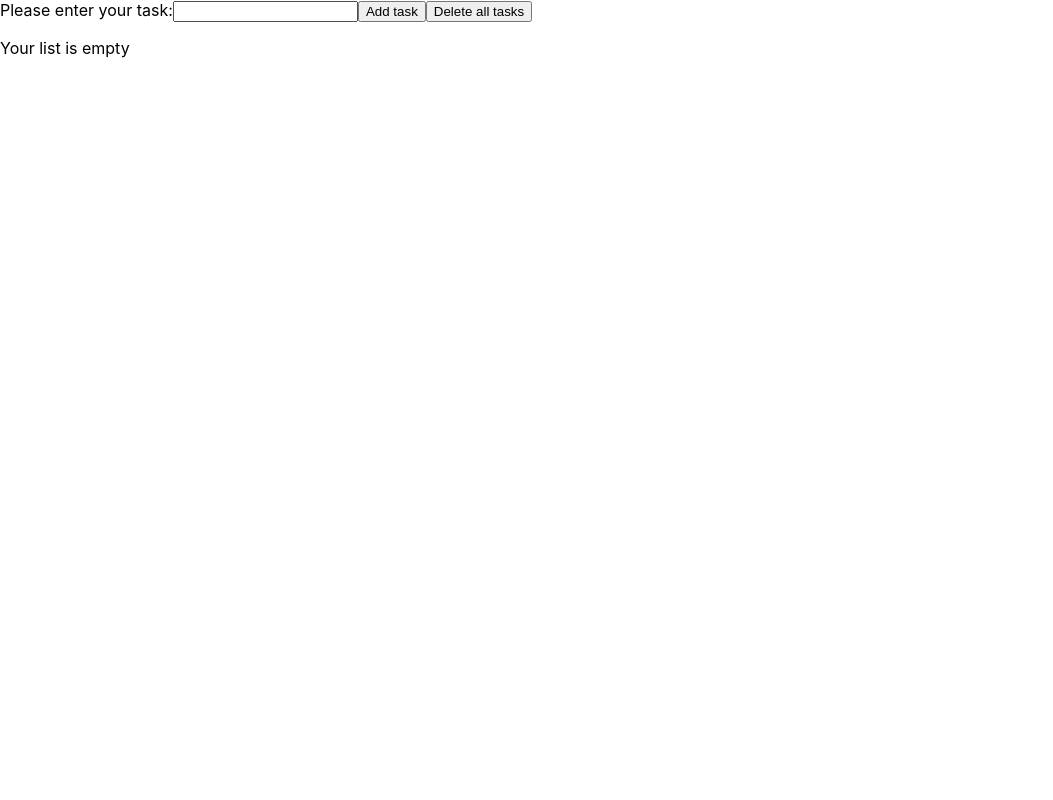
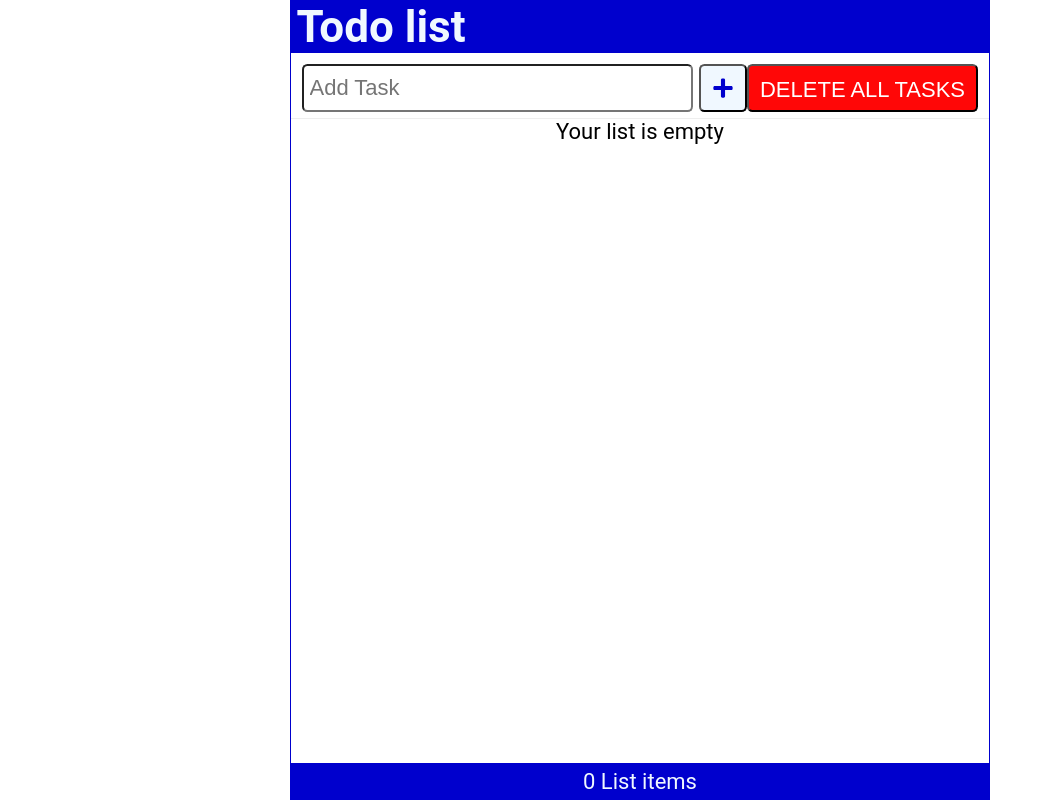
Before and after one commit to Dennis539/ToDo-app, a React (Create React App) app: page / in a window 1280 px wide. Shown: the whole page, without its empty margins (0-1053 px from the left). Built offline with nearby package versions, Linux system fonts and the light colour scheme.

Commit message:
Updated todo-app

```diff
--- a/package.json
+++ b/package.json
@@ -8,6 +8,7 @@
     "@testing-library/user-event": "^13.5.0",
     "react": "^18.2.0",
     "react-dom": "^18.2.0",
+    "react-icons": "^5.0.1",
     "react-scripts": "5.0.1",
     "web-vitals": "^2.1.4"
   },
--- /dev/null
+++ b/src/Addtask.js
@@ -0,0 +1,30 @@
+import { FaPlus } from "react-icons/fa"
+
+const AddTask = ({
+    handleSubmit,
+    inputValue,
+    setInputValue,
+    deleteAllTasks,
+}) => {
+    return (
+        <form className="addTaskForm" onSubmit={handleSubmit}>
+            <input
+                autoFocus
+                type="text"
+                value={inputValue}
+                placeholder="Add Task"
+                required
+                id="addItem"
+                onChange={(e) => setInputValue(e.target.value)}
+            />
+            <button type="submit">
+                <FaPlus />
+            </button>
+            <button onClick={deleteAllTasks} id="deleteButton">
+                DELETE ALL TASKS
+            </button>
+        </form>
+    )
+}
+
+export default AddTask
--- a/src/App.js
+++ b/src/App.js
@@ -1,11 +1,15 @@
 import * as React from "react"
 import TaskContent from "./TaskContent"
+import Header from "./Header"
+import AddTask from "./Addtask"
+import Footer from "./Footer"
 
 function App() {
     const [inputValue, setInputValue] = React.useState("")
     const [updatingTask, setUpdatingTask] = React.useState(false)
     const [changedTask, setChangedTask] = React.useState("")
     const [tasks, setTasks] = React.useState([])
+    const [taskChangeId, setTaskChangeId] = React.useState("")
 
     const addItem = (item) => {
         const id = tasks.length ? tasks[tasks.length - 1].id + 1 : 1
@@ -33,6 +37,7 @@ function App() {
         const toUpdateTask = tasks.filter((task) => task.id === id)
         setUpdatingTask(true)
         setChangedTask(toUpdateTask[0].item)
+        setTaskChangeId(toUpdateTask[0].id)
     }
 
     const confirmUpdateTask = (e, taskId) => {
@@ -57,19 +62,13 @@ function App() {
 
     return (
         <div className="App">
-            <form onSubmit={handleSubmit}>
-                <label>
-                    Please enter your task:
-                    <input
-                        type="text"
-                        value={inputValue}
-                        onChange={(e) => setInputValue(e.target.value)}
+            <Header title="Todo list" />
+            <AddTask
+                handleSubmit={handleSubmit}
+                inputValue={inputValue}
+                setInputValue={setInputValue}
+                deleteAllTasks={deleteAllTasks}
             />
-                </label>
-                <button type="submit">Add task</button>
-                <button onClick={deleteAllTasks}>Delete all tasks</button>
-            </form>
-            <div>
             <TaskContent
                 tasks={tasks}
                 deleteSingleTask={deleteSingleTask}
@@ -79,8 +78,10 @@ function App() {
                 confirmUpdateTask={confirmUpdateTask}
                 setChangedTask={setChangedTask}
                 changedTask={changedTask}
+                taskChangeId={taskChangeId}
+                setUpdatingTask={setUpdatingTask}
             />
-            </div>
+            <Footer length={tasks.length} />
         </div>
     )
 }
--- /dev/null
+++ b/src/Footer.js
@@ -0,0 +1,11 @@
+const Footer = ({ length }) => {
+    return (
+        <footer>
+            <p>
+                {length} List {length === 1 ? "item" : "items"}
+            </p>
+        </footer>
+    )
+}
+
+export default Footer
--- /dev/null
+++ b/src/Header.js
@@ -0,0 +1,13 @@
+const Header = ({ title }) => {
+    return (
+        <header>
+            <h1>{title}</h1>
+        </header>
+    )
+}
+
+Header.defaultProps = {
+    title: "Default Title",
+}
+
+export default Header
--- a/src/SingleTask.js
+++ b/src/SingleTask.js
@@ -1,4 +1,5 @@
 import UpdateThisTask from "./UpdateTask"
+import { FaTrashAlt } from "react-icons/fa"
 
 const SingleTask = ({
     task,
@@ -9,6 +10,8 @@ const SingleTask = ({
     confirmUpdateTask,
     setChangedTask,
     changedTask,
+    taskChangeId,
+    setUpdatingTask,
 }) => {
     return (
         <li className="task">
@@ -19,21 +22,29 @@ const SingleTask = ({
             />
             <label>{task.item}</label>
 
-            <button onClick={() => deleteSingleTask(task.id)}>
-                Delete Task
-            </button>
             <div>
-                {updatingTask ? (
+                {updatingTask && task.id === taskChangeId ? (
                     <UpdateThisTask
                         task={task}
                         confirmUpdateTask={confirmUpdateTask}
                         setChangedTask={setChangedTask}
                         changedTask={changedTask}
+                        setUpdatingTask={setUpdatingTask}
                     />
+                ) : updatingTask && task.id !== taskChangeId ? (
+                    <div></div>
                 ) : (
-                    <button onClick={() => updateTask(task.id)}>
-                        Update Tasks
-                    </button>
+                    <div>
+                        <button onClick={() => updateTask(task.id)}>
+                            Update Task
+                        </button>
+                        <FaTrashAlt
+                            onClick={() => deleteSingleTask(task.id)}
+                            role="button"
+                            tabIndex="0"
+                            aria-label={`Delete ${task.item}`}
+                        />
+                    </div>
                 )}
             </div>
         </li>
--- a/src/TaskContent.js
+++ b/src/TaskContent.js
@@ -9,6 +9,8 @@ const TaskContent = ({
     confirmUpdateTask,
     setChangedTask,
     changedTask,
+    taskChangeId,
+    setUpdatingTask,
 }) => {
     return (
         <main>
@@ -22,6 +24,8 @@ const TaskContent = ({
                     confirmUpdateTask={confirmUpdateTask}
                     setChangedTask={setChangedTask}
                     changedTask={changedTask}
+                    taskChangeId={taskChangeId}
+                    setUpdatingTask={setUpdatingTask}
                 />
             ) : (
                 <p>Your list is empty</p>
--- a/src/TaskList.js
+++ b/src/TaskList.js
@@ -9,6 +9,8 @@ const TaskList = ({
     confirmUpdateTask,
     setChangedTask,
     changedTask,
+    taskChangeId,
+    setUpdatingTask,
 }) => {
     return (
         <ul>
@@ -22,6 +24,8 @@ const TaskList = ({
                     confirmUpdateTask={confirmUpdateTask}
                     setChangedTask={setChangedTask}
                     changedTask={changedTask}
+                    taskChangeId={taskChangeId}
+                    setUpdatingTask={setUpdatingTask}
                 />
             ))}
         </ul>
--- a/src/UpdateTask.js
+++ b/src/UpdateTask.js
@@ -3,6 +3,7 @@ const UpdateThisTask = ({
     confirmUpdateTask,
     setChangedTask,
     changedTask,
+    setUpdatingTask,
 }) => {
     return (
         <form onSubmit={(e) => confirmUpdateTask(e, task.id)}>
@@ -16,6 +17,9 @@ const UpdateThisTask = ({
                 {console.log(changedTask)}
             </label>
             <button type="submit">Confirm update</button>
+            <button id="cancelButton" onClick={() => setUpdatingTask(false)}>
+                Cancel
+            </button>
         </form>
     )
 }
--- a/src/index.css
+++ b/src/index.css
@@ -1,13 +1,201 @@
+* {
+  margin: 0;
+  padding: 0;
+  box-sizing: border-box;
+}
+
+html {
+  font-size: 22px;
+}
+
 body {
-  margin: 0;
-  font-family: -apple-system, BlinkMacSystemFont, 'Segoe UI', 'Roboto', 'Oxygen',
+  min-height: 100vh;
+  font-family: 'Roboto', 'Oxygen',
     'Ubuntu', 'Cantarell', 'Fira Sans', 'Droid Sans', 'Helvetica Neue',
     sans-serif;
   -webkit-font-smoothing: antialiased;
   -moz-osx-font-smoothing: grayscale;
 }
 
-code {
-  font-family: source-code-pro, Menlo, Monaco, Consolas, 'Courier New',
-    monospace;
+.App {
+  display: flex;
+  flex-direction: column;
+  justify-content: center;
+  align-items: center;
+  height: 100vh;
+  width: 100%;
+  max-width: 700px;
+  border: 1px solid mediumblue;
+  margin: auto;
 }
+
+header {
+  width: 100%;
+  padding: 0 0.25em;
+  background-color: mediumblue;
+  color: aliceblue;
+  display: flex;
+  justify-content: space-between;
+  align-items: center;
+}
+
+main {
+  width: 100%;
+  display: flex;
+  flex-direction: column;
+  flex-grow: 1;
+  justify-content: flex-start;
+  align-items: center;
+  overflow-y: auto;
+}
+
+footer {
+  width: 100%;
+  padding: 0.25em;
+  background-color: mediumblue;
+  color: aliceblue;
+  display: grid;
+  place-content: center;
+}
+
+ul {
+  width: 100%;
+  list-style: none;
+  padding: 0 0.25rem 0.25rem;
+}
+
+ul li::before {
+  content: "\200B";
+}
+
+.task {
+  display: flex;
+  justify-content: flex-start;
+  align-items: center;
+  padding: 0.5rem 0 0.5rem 0.5rem;
+  margin: 0.25rem 0;
+  background-color: #eee;
+}
+
+.task:first-child {
+  margin: 0;
+}
+
+.task input[type="checkbox"] {
+  text-align: center;
+  width: 2.5rem;
+  width: 48px;
+  min-width: 48px;
+  height: 2.5rem;
+  height: 48px;
+  min-height: 48px;
+  cursor: pointer;
+  margin-right: 0.5rem;
+}
+
+.task input[type="checkbox"]:focus + label {
+  text-decoration: underline;
+}
+
+.task > label {
+  font-size: 0.75rem;
+  flex-grow: 1;
+}
+
+.task svg {
+  width: 48px;
+  min-width: 48px;
+  height: 36px;
+  font-size: 1rem;
+  color: steelblue;
+  cursor: pointer;
+}
+
+.task svg:focus,
+.task svg:hover {
+  color: red;
+  outline: none;
+}
+
+.addTaskForm {
+  width: 100%;
+  display: flex;
+  justify-content: flex-start;
+  margin: 0.5rem 0 0;
+  padding: 0 0.5rem 0.25rem;
+  border-bottom: 1px solid #eee;
+}
+
+.addTaskForm label {
+  position: absolute;
+  left: -99999px;
+}
+
+.addTaskForm input[type='text'] {
+  flex-grow: 1;
+  max-width: calc(100% - 50px);
+  min-height: 48px;
+  font-size: 1rem;
+  padding: 0.25rem;
+  border-radius: 0.25rem;
+  margin-right: 0.25rem;
+  outline: none;
+}
+
+button {
+  height: 48px;
+  min-width: 48px;
+  border-radius: 0.25rem;
+  padding: 0.5rem;
+  font-size: 1rem;
+  background-color: aliceblue;
+  color: mediumblue;
+  cursor: pointer;
+}
+
+button:focus,
+button:hover {
+  color: white;
+  background-color: limegreen;
+  outline: none;
+}
+
+#deleteButton{
+  background-color: rgb(255, 7, 7);
+  color: white;
+}
+
+#deleteButton:focus,
+#deleteButton:hover {
+  font-size: x-large;
+  padding-bottom: 2rem;
+}
+
+#cancelButton:focus,
+#cancelButton:hover {
+  background-color: rgb(255, 7, 7);
+}
+
+.searchForm {
+  width: 100%;
+  display: flex;
+  justify-content: flex-start;
+  margin: 0.25rem 0 0;
+  padding: 0 0.5rem 0.25rem;
+  border-bottom: 1px solid #eee;
+}
+
+.searchForm label {
+  position: absolute;
+  left: -99999px;
+}
+
+.searchForm input[type='text'] {
+  flex-grow: 1;
+  max-width: 100%;
+  min-height: 48px;
+  font-size: 1rem;
+  padding: 0.25rem;
+  border-radius: 0.25rem;
+  outline: none;
+}
```
Also changed, not shown: 1 other file (tests, documents, lock files or other folders). Lines whose indentation alone changed are shown as unchanged.
